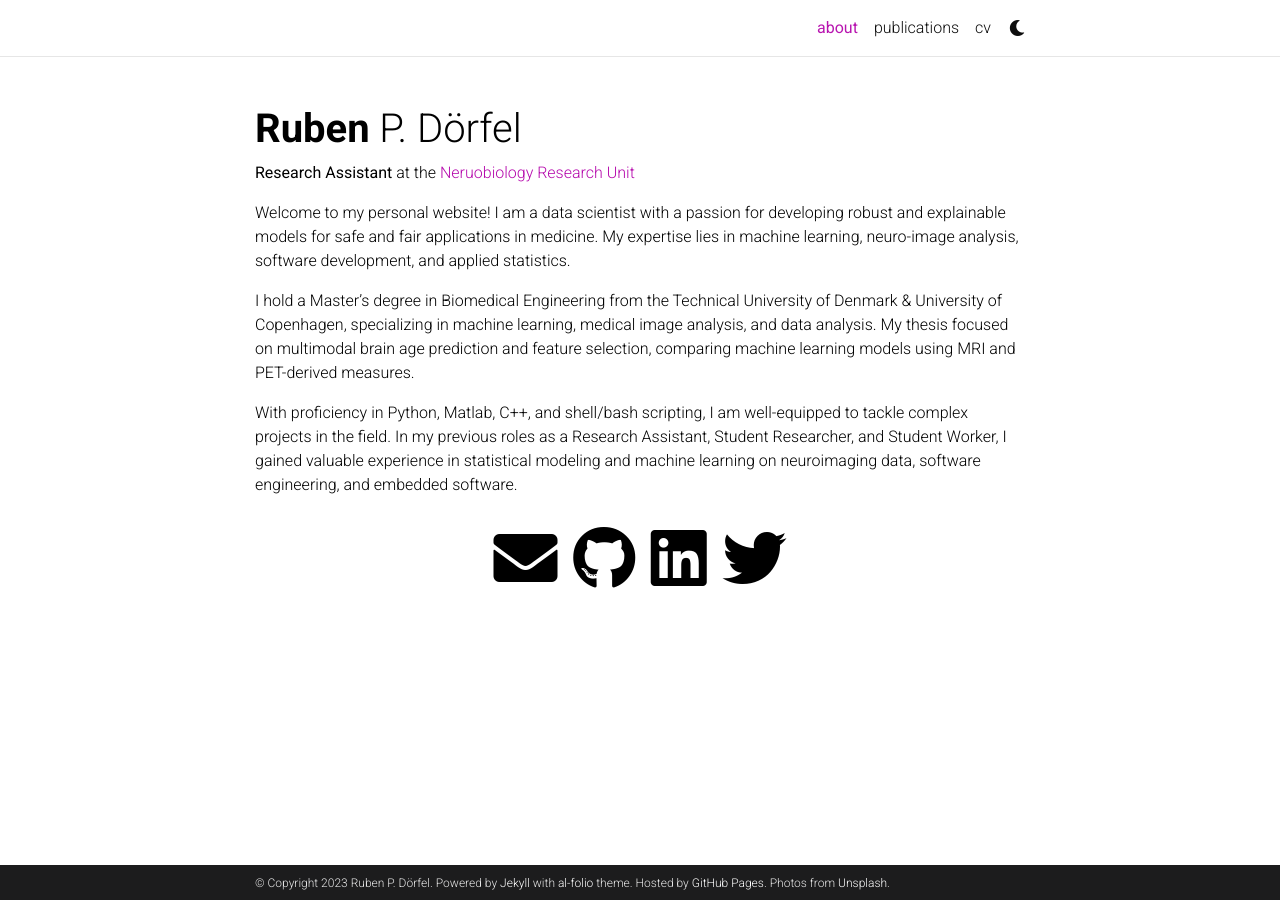
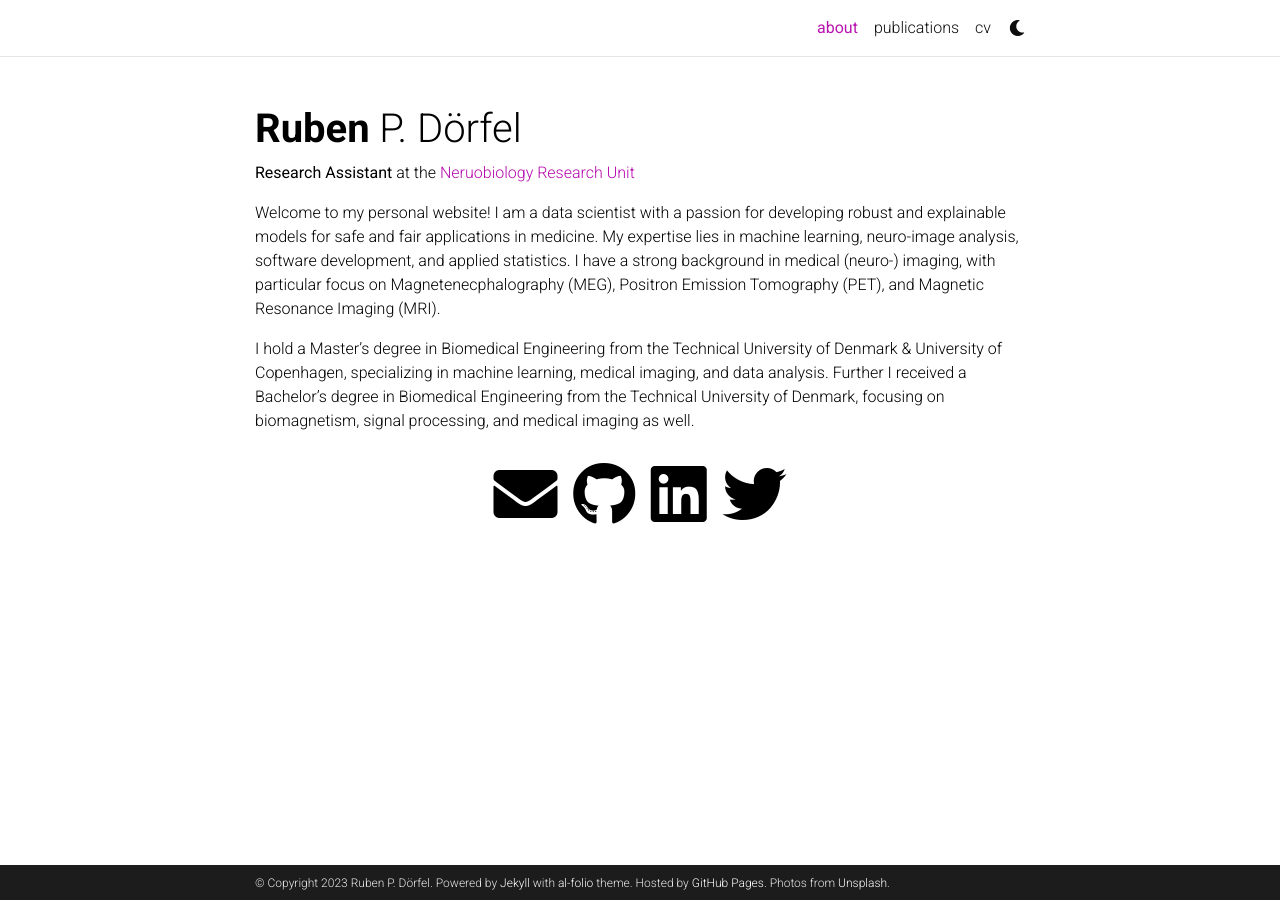
Before and after one commit to RDoerfel/rdoerfel.github.io, a Jekyll site: the page built from _pages/about.md, in a window 1280 px wide. Built offline with Jekyll 4.4.1, drawn with Linux system fonts in a browser that asks for light colours; comment, search, counter and statistics services are not loaded; a style sheet for code colours, icons or effects is not loaded.

Commit message:
update bio

```diff
--- a/_pages/about.md
+++ b/_pages/about.md
@@ -14,8 +14,6 @@ selected_papers: false # includes a list of papers marked as "selected={true}"
 social: true  # includes social icons at the bottom of the page
 ---
 
-Welcome to my personal website! I am a data scientist with a passion for developing robust and explainable models for safe and fair applications in medicine. My expertise lies in machine learning, neuro-image analysis, software development, and applied statistics.
+Welcome to my personal website! I am a data scientist with a passion for developing robust and explainable models for safe and fair applications in medicine. My expertise lies in machine learning, neuro-image analysis, software development, and applied statistics. I have a strong background in medical (neuro-) imaging, with particular focus on Magnetenecphalography (MEG), Positron Emission Tomography (PET), and Magnetic Resonance Imaging (MRI).
 
-I hold a Master's degree in Biomedical Engineering from the Technical University of Denmark & University of Copenhagen, specializing in machine learning, medical image analysis, and data analysis. My thesis focused on multimodal brain age prediction and feature selection, comparing machine learning models using MRI and PET-derived measures.
-
-With proficiency in Python, Matlab, C++, and shell/bash scripting, I am well-equipped to tackle complex projects in the field. In my previous roles as a Research Assistant, Student Researcher, and Student Worker, I gained valuable experience in statistical modeling and machine learning on neuroimaging data, software engineering, and embedded software.
+I hold a Master's degree in Biomedical Engineering from the Technical University of Denmark & University of Copenhagen, specializing in machine learning, medical imaging, and data analysis. Further I received a Bachelor's degree in Biomedical Engineering from the Technical University of Denmark, focusing on biomagnetism, signal processing, and medical imaging as well.
```
